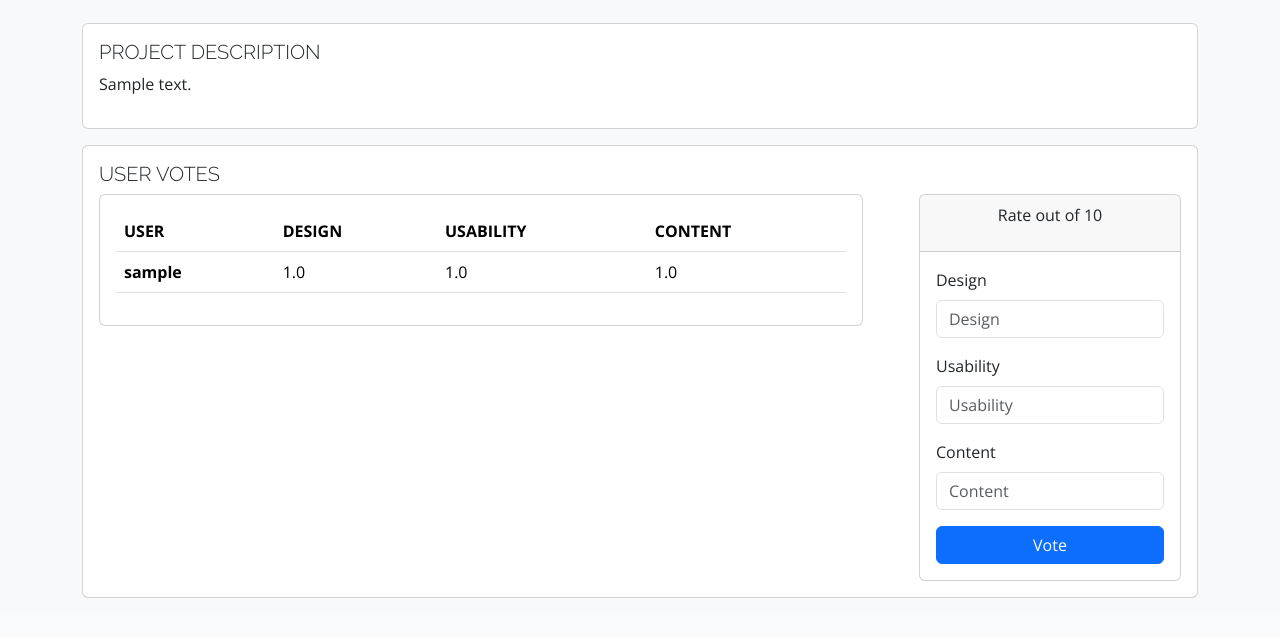
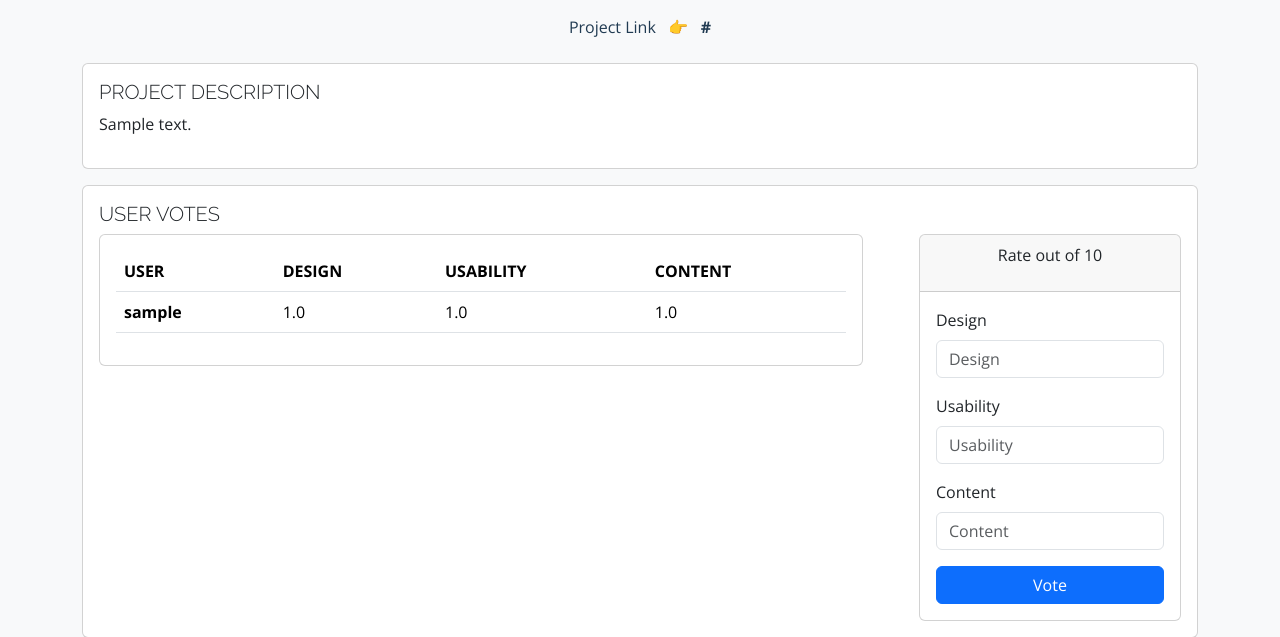
Before and after one commit to Edu58/Django-Awwards-Clone, a Django app: page /vote/1 in a window 1280 px wide. Shown: the part 489-1126 px from the top of the page. Before the commit the page ends 1087 px from the top, so only its background shows below. Run offline with Django 4.2, Linux system fonts and the light colour scheme; tables that the repository leaves empty hold one stand-in row (values such as "Sample post"); grey boxes marked "Sample" are stand-in pictures; some libraries are stand-ins or nearby versions.

Commit message:
style: show project link if exists

```diff
--- a/static/css/vote.css
+++ b/static/css/vote.css
@@ -7,6 +7,10 @@
 .content .project-pic img {
     max-height: 25rem;
     width: auto;
+}
+
+#live-link {
+    color: #213b52;
 }
 
 @media screen and (max-width: 767px) {
--- a/templates/vote.html
+++ b/templates/vote.html
@@ -29,6 +29,13 @@
         <div class="project-pic text-center">
             <img src="{{ project.landing_page.url }}" alt="{{ project.title }}" class="img-fluid">
         </div>
+
+        {% if project.link %}
+        <div class="text-center mt-3">
+            <a href="{{ project.link }}" target="_blank" rel="noopener noreferrer" class="fw-bold" id="live-link"><span
+                    class="fw-light">Project Link</span> &nbsp; 👉 &nbsp; {{ project.link }}</a>
+        </div>
+        {% endif %}
 
         <div class="card mt-4">
             <div class="card-body">
```
